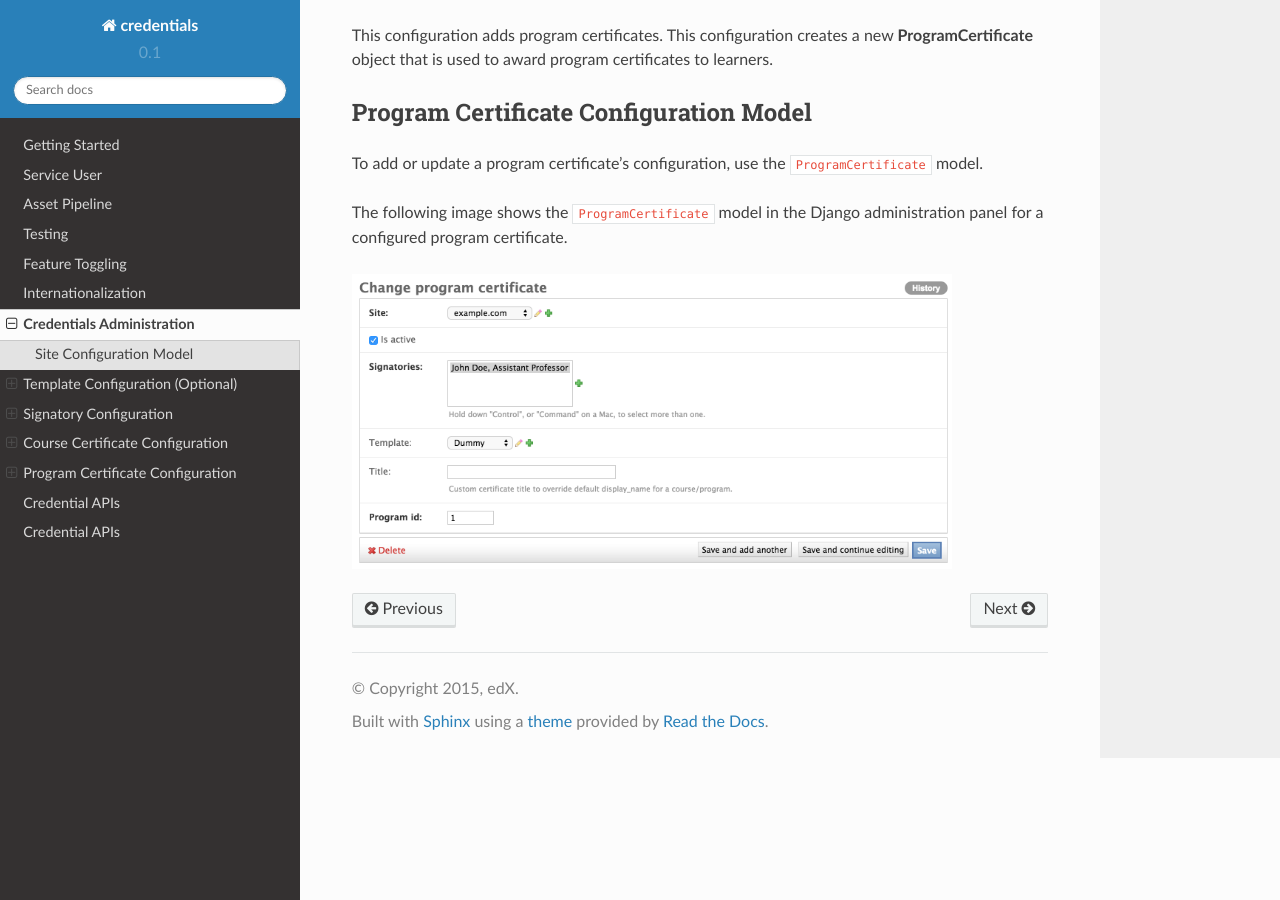
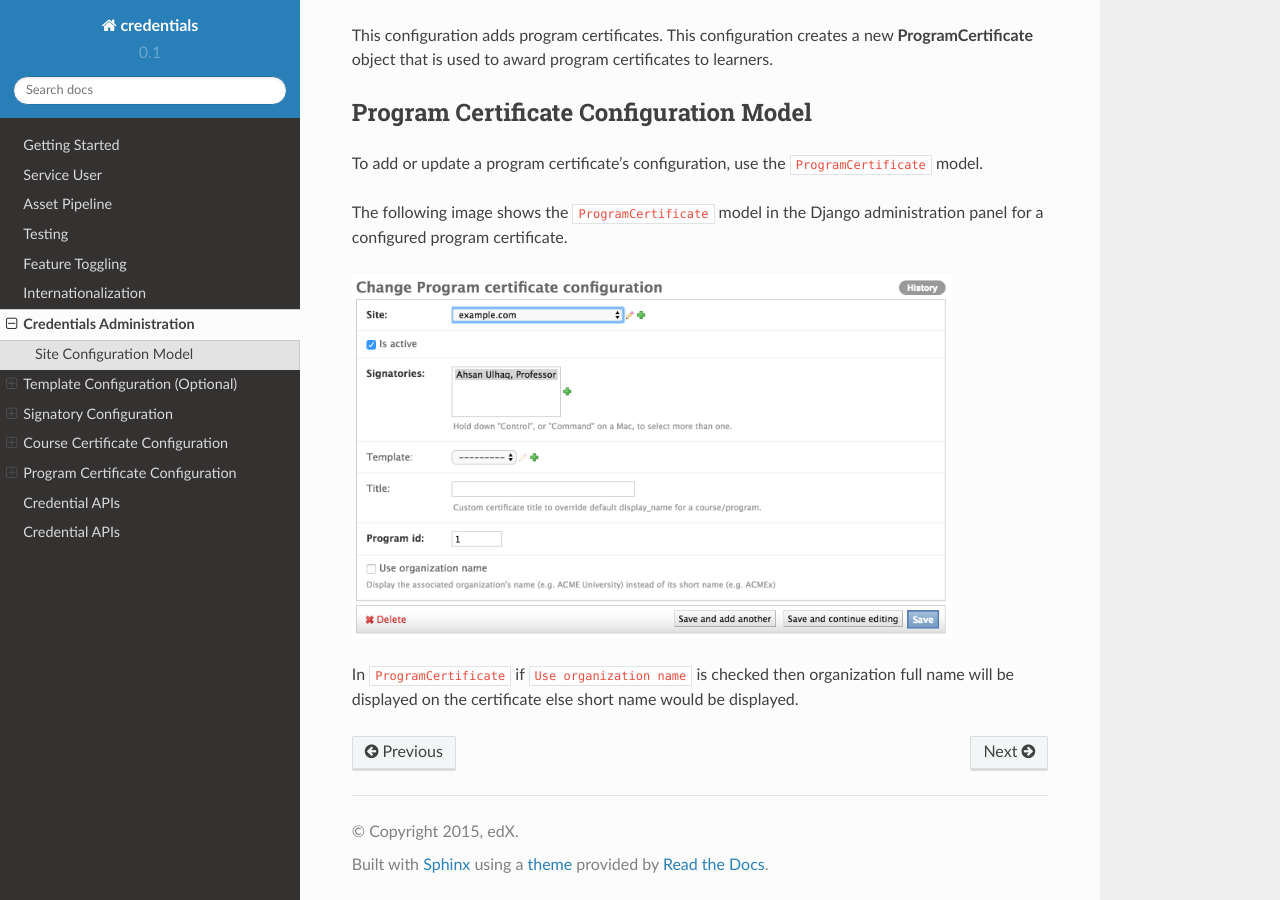
Before and after one commit to openedx/credentials, a Sphinx documentation site: the page built from docs/credentials_admin.rst, in a window 1280 px wide and 900 px high, scrolled down 3236 px. Built offline with Sphinx 7.4.7 and the Read the Docs theme 2.0.0, drawn with Linux system fonts in a browser that asks for light colours.

Commit message:
Add documentation for organization name check

```diff
--- a/docs/credentials_admin.rst
+++ b/docs/credentials_admin.rst
@@ -119,3 +119,5 @@ The following image shows the ``ProgramCertificate`` model in the Django adminis
 .. image:: _static/images/program_certificate.png
     :width: 600px
     :alt: Populated program certificate model
+
+In ``ProgramCertificate`` if ``Use organization name`` is checked then organization full name will be displayed on the certificate else short name would be displayed.
```
Also changed, not shown: docs/_static/images/program_certificate.png.
